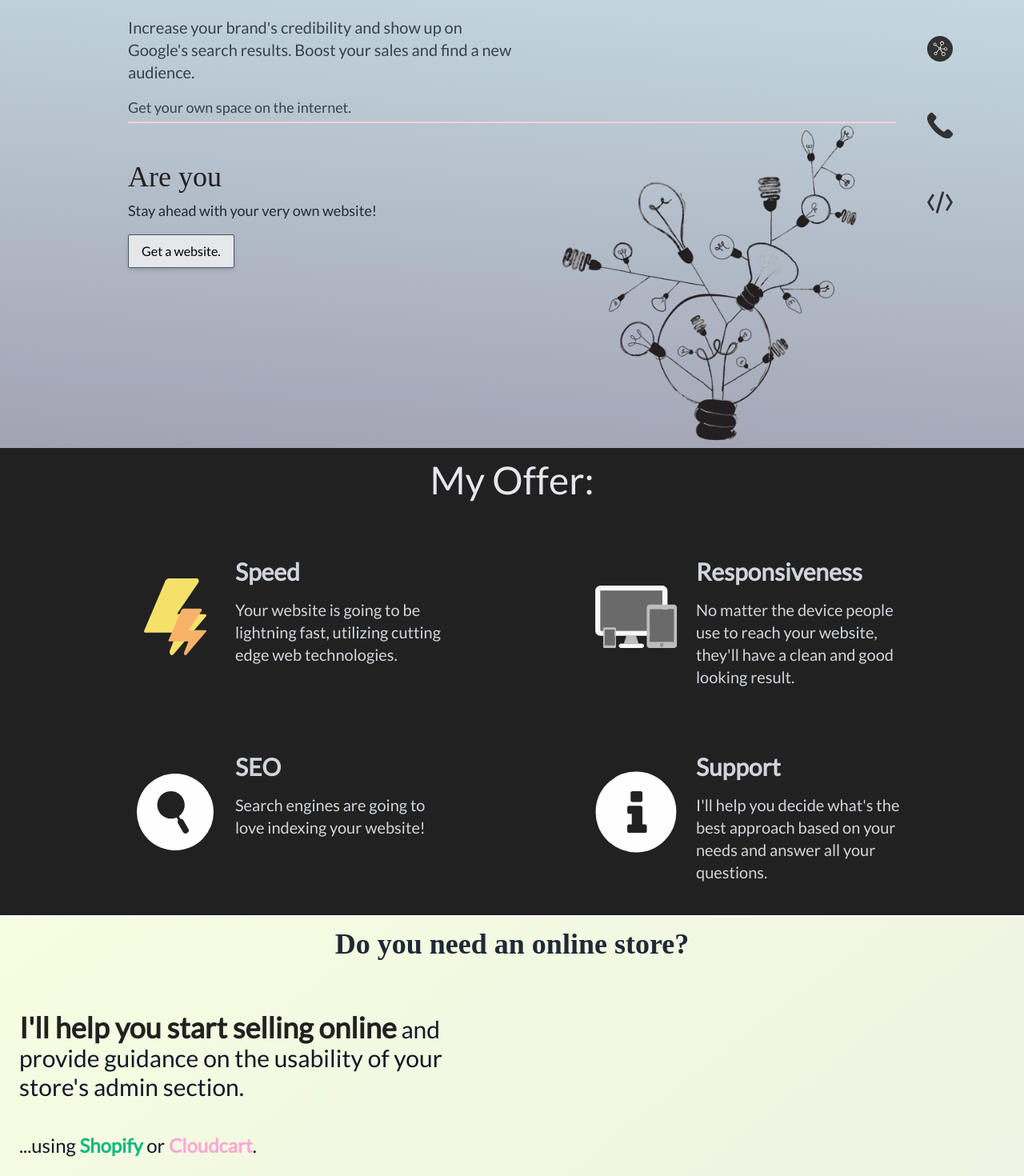
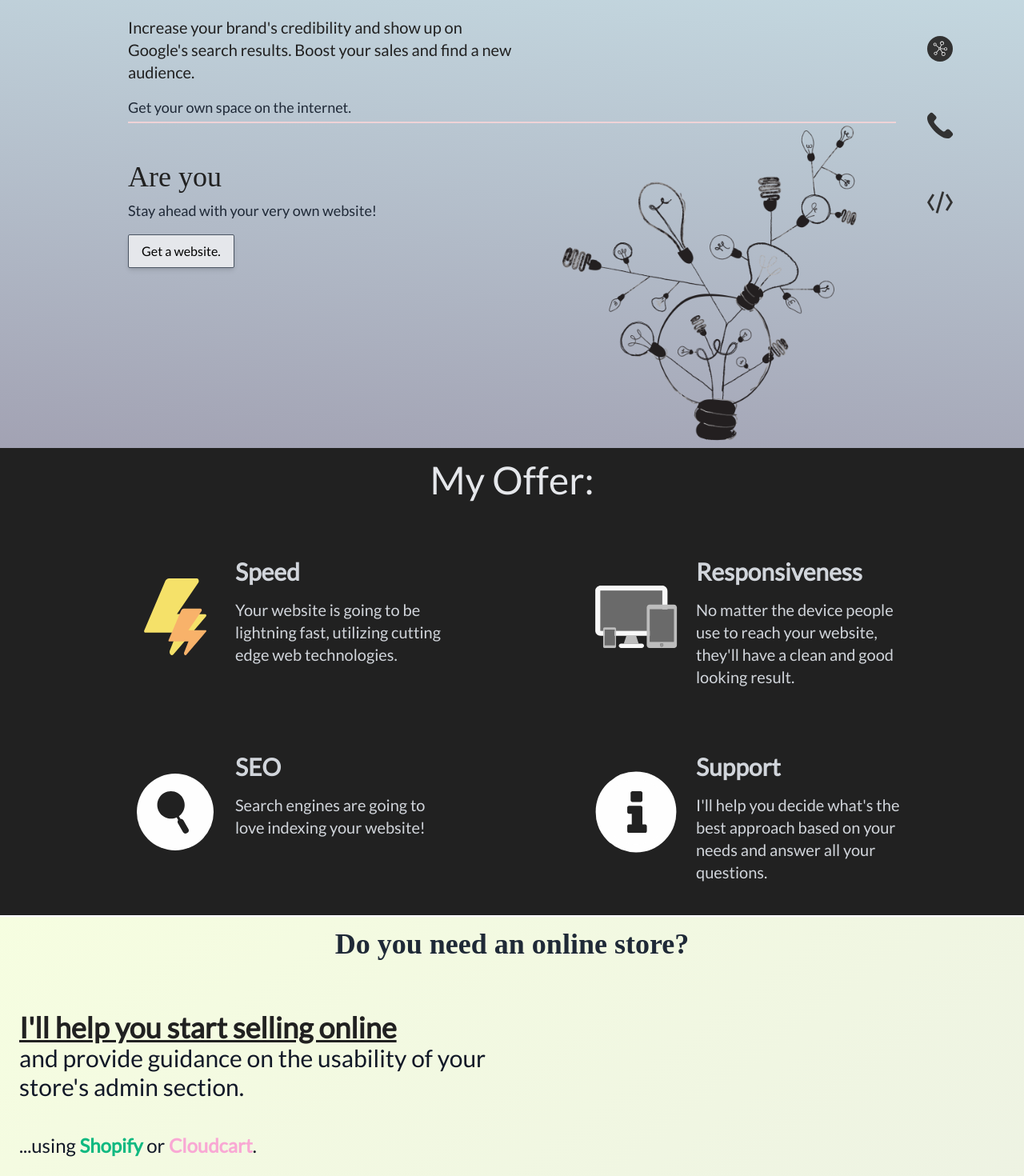
Before and after one commit to anargiris/Stylidis-Legacy, a Next.js app: page / in a window 1280 px wide. Shown: the part 240-1710 px from the top of the page at 80% size. Built offline with nearby package versions, Linux system fonts and the light colour scheme; a web font is replaced by a local one.

Commit message:
wide screen changes

```diff
--- a/components/BrandSection.js
+++ b/components/BrandSection.js
@@ -8,7 +8,7 @@ const BrandSection = () => {
       className="min-h-screen flex lg:flex-row flex-col"
       style={{ backgroundColor: "#f8f9fa" }}
     >
-      <div className="lg:w-1/2 lg:h-screen h-96 relative">
+      <div className="lg:w-full flex-1 lg:h-screen h-96 relative">
         <Image
           src="/abstract.jpg"
           layout="fill"
--- a/components/EcommerceSection.js
+++ b/components/EcommerceSection.js
@@ -19,7 +19,7 @@ const EcommerceSection = () => {
       className="min-h-screen relative w-full overflow-hidden"
       style={{ backgroundImage: "url(/gradient.svg)" }}
     >
-      <h4 className="font-next text-gray-800 text-center pt-4 2xl:text-5xl text-4xl font-bold">
+      <h4 className="font-next text-gray-800 text-center pt-4 2xl:text-6xl text-4xl font-bold">
         Do you need an online store?
       </h4>
       {inView && (
@@ -35,15 +35,13 @@ const EcommerceSection = () => {
           }}
           className="font-cab p-6 z-10 relative"
         >
-          <motion.p
-            className={`md:mt-10 mt-5 2xl:text-5xl text-3xl md:w-1/2 text-gray-900`}
-          >
-            <span className="font-bold 2xl:text-6xl text-4xl text-gray-darkest">
-              I'll help you start selling online
+          <motion.p className="md:mt-10 mt-5 2xl:text-5xl text-3xl md:w-1/2 text-gray-900">
+            <span className="font-bold 2xl:text-6xl underline text-4xl text-gray-darkest">
+              I'll help you start selling online <br />
             </span>{" "}
             and provide guidance on the usability of your store's admin section.
           </motion.p>
-          <motion.p className="my-10 2xl:text-4xl text-2xl text-gray-900">
+          <motion.p className="my-10 2xl:my-14 2xl:text-4xl text-2xl text-gray-900">
             ...using{" "}
             <Link href="https://www.shopify.com/">
               <a
--- a/components/HomePageHeader.js
+++ b/components/HomePageHeader.js
@@ -23,18 +23,20 @@ const HomePageHeader = () => {
       </header>
       <main>
         <div className="md:px-40 px-4 py-10 w-full">
-          <h3 className="text-3xl text-gray-darkest font-semibold font-cab 2xl:text-4xl mt-2">
+          <h3 className="text-3xl text-gray-darkest font-semibold font-cab 2xl:text-5xl mt-2">
             I'll help you build your{" "}
             <span className={styles.highlighted}>online presence.</span>
           </h3>
           <div
             className={`${styles.borderstuff}  border-b-2 border-pink-border pb-1`}
           >
-            <p className="md:w-1/2 md:mt-16 mt-8 text-xl font-cab 2xl:text-3xl text-gray-700">
+            <p className="md:w-1/2 md:mt-16 mt-8 text-xl font-cab 2xl:text-3xl text-gray-darkest">
               Increase your brand's credibility and show up on Google's search
               results. Boost your sales and find a new audience.
             </p>
-            <p className={`text-gray-700 font-cab text-lg 2xl:text-3xl mt-4`}>
+            <p
+              className={`text-gray-800 font-cab text-lg 2xl:text-4xl mt-4 2xl:mt-14`}
+            >
               Get your own space on the internet.
             </p>
           </div>
@@ -54,7 +56,7 @@ const HomePageHeader = () => {
                   </ul>
                 </div>
               </span>
-              <p className="text-lg 2xl:text-2xl font-cab md:mb-0 mb-2 text-gray-800">
+              <p className="text-lg 2xl:text-3xl font-cab md:mb-0 mb-2 text-gray-800">
                 Stay ahead with your very own website!
               </p>
               <Link href="/contact">
@@ -62,6 +64,9 @@ const HomePageHeader = () => {
                   Get a website.
                 </button>
               </Link>
+              <div className="hidden w-40 2xl:block mt-20">
+                <Image src="/08.png" width={200} height={200} />
+              </div>
             </div>
           </div>
         </div>
--- a/components/Offer.js
+++ b/components/Offer.js
@@ -4,10 +4,10 @@ import Image from "next/image";
 const Offer = ({ img, title, desc }) => {
   return (
     <div className="lg:w-1/2 text-gray-300 px-20 md:py-10 py-4 font-cab lg:block flex flex-col">
-      <span className="md:float-left  flex justify-center items-center">
+      <span className="md:float-left flex justify-center items-center">
         <Image src={img} width={150} height={150} />
       </span>
-      <h6 className="text-2xl xl:text-3xl font-bold lg:text-left text-center">
+      <h6 className="text-2xl xl:text-3xl  font-bold lg:text-left text-center">
         {title}
       </h6>
       <p className="mt-4 text-lg xl:text-xl text-gray-300 lg:text-left text-center">
--- a/components/OfferSection.js
+++ b/components/OfferSection.js
@@ -11,11 +11,8 @@ const OfferSection = () => {
   });
 
   return (
-    <section
-      ref={ref}
-      className="min-h-screen xl:min-h-full 2xl:py-20 bg-gray-darkest"
-    >
-      <h3 className="text-5xl font-cab text-gray-200 text-center pt-4 mb-8">
+    <section ref={ref} className="min-h-screen xl:min-h-full  bg-gray-darkest">
+      <h3 className="text-5xl font-cab text-gray-200 text-center pt-4 mb-8 2xl:pt-10">
         My Offer:
       </h3>
 
@@ -24,7 +21,7 @@ const OfferSection = () => {
           initial={{ opacity: 0 }}
           animate={{ opacity: 1 }}
           transition={{ delay: 0.3, duration: 0.4, stiffness: 100 }}
-          className="flex lg:flex-row flex-col flex-wrap max-w-6xl mx-auto"
+          className="flex lg:flex-row flex-col flex-wrap max-w-6xl mx-auto 2xl:py-10"
         >
           <Offer
             title="Speed"
--- a/pages/devs.js
+++ b/pages/devs.js
@@ -66,7 +66,7 @@ const devs = () => {
             >
               <h3 className="font-bold mt-4">My main stack:</h3>
               <ul className="mt-1">
-                <li>NextJS</li>
+                <li>NextJS/React</li>
                 <li>Tailwind</li>
                 <li>NodeJS</li>
                 <li>Strapi</li>
--- a/styles/Home.module.scss
+++ b/styles/Home.module.scss
@@ -14,6 +14,15 @@
 @media screen and (max-width: 600px) {
   .wordCarousel div {
     height: 50px;
+  }
+}
+
+@media screen and (min-width: 1566px) {
+  .wordCarousel {
+    font-size: 50px;
+  }
+  .wordCarousel div {
+    height: 80px;
   }
 }
 
```
Also changed, not shown: public/08.png (added).
